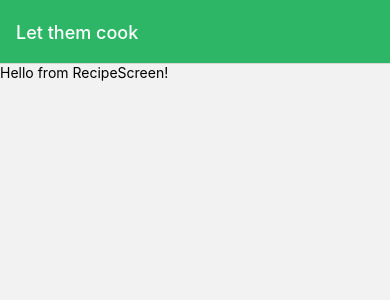
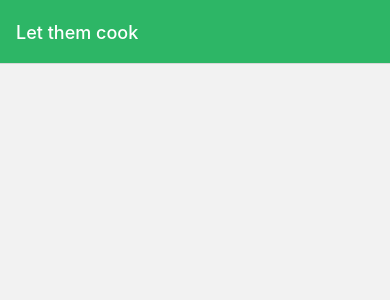
Before and after one commit to Tsoer18/LetThemCook, a React Native app: screen /RecipeScreen in a window 390 px wide. Shown: the top 300 px of the page. Built offline with nearby package versions, Linux system fonts and the light colour scheme.

Commit message:
navigation bar

```diff
--- a/App.tsx
+++ b/App.tsx
@@ -5,10 +5,9 @@ import {NavigationContainer} from '@react-navigation/native';
 import { createStackNavigator } from '@react-navigation/stack'
 import RecipeScreen from './RecipeScreen';
 
-
-
 const navigator = createStackNavigator();
 
+//Header options
 const HeaderBarCustomization = {
   title: 'Let them cook',
 
--- a/RecipeScreen.tsx
+++ b/RecipeScreen.tsx
@@ -5,7 +5,7 @@ import { View, Text } from 'react-native';
 const RecipeScreen = () => {
   return (
     <View>
-      <Text>Hello from RecipeScreen!</Text>
+
     </View>
   );
 };
```
